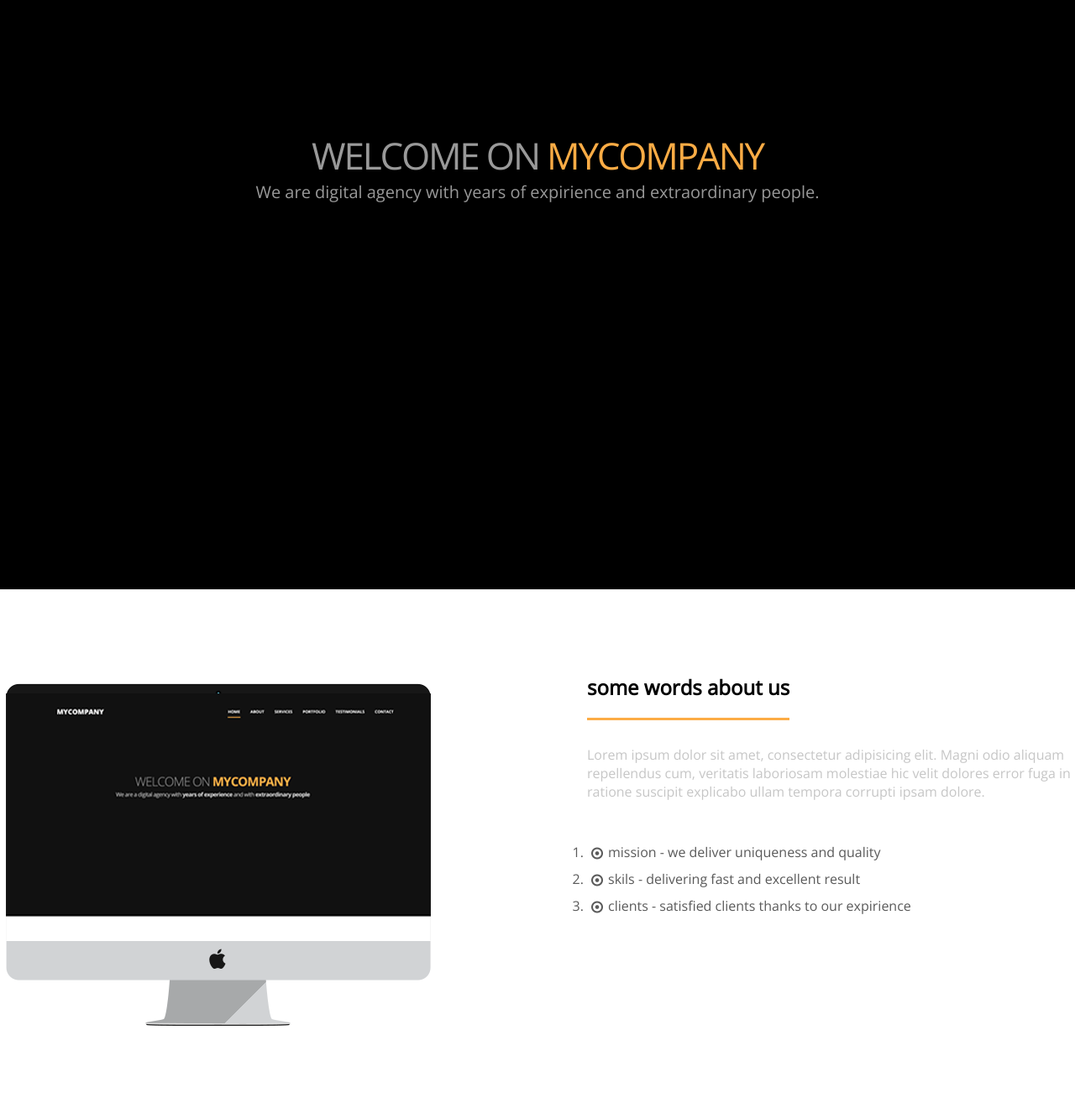
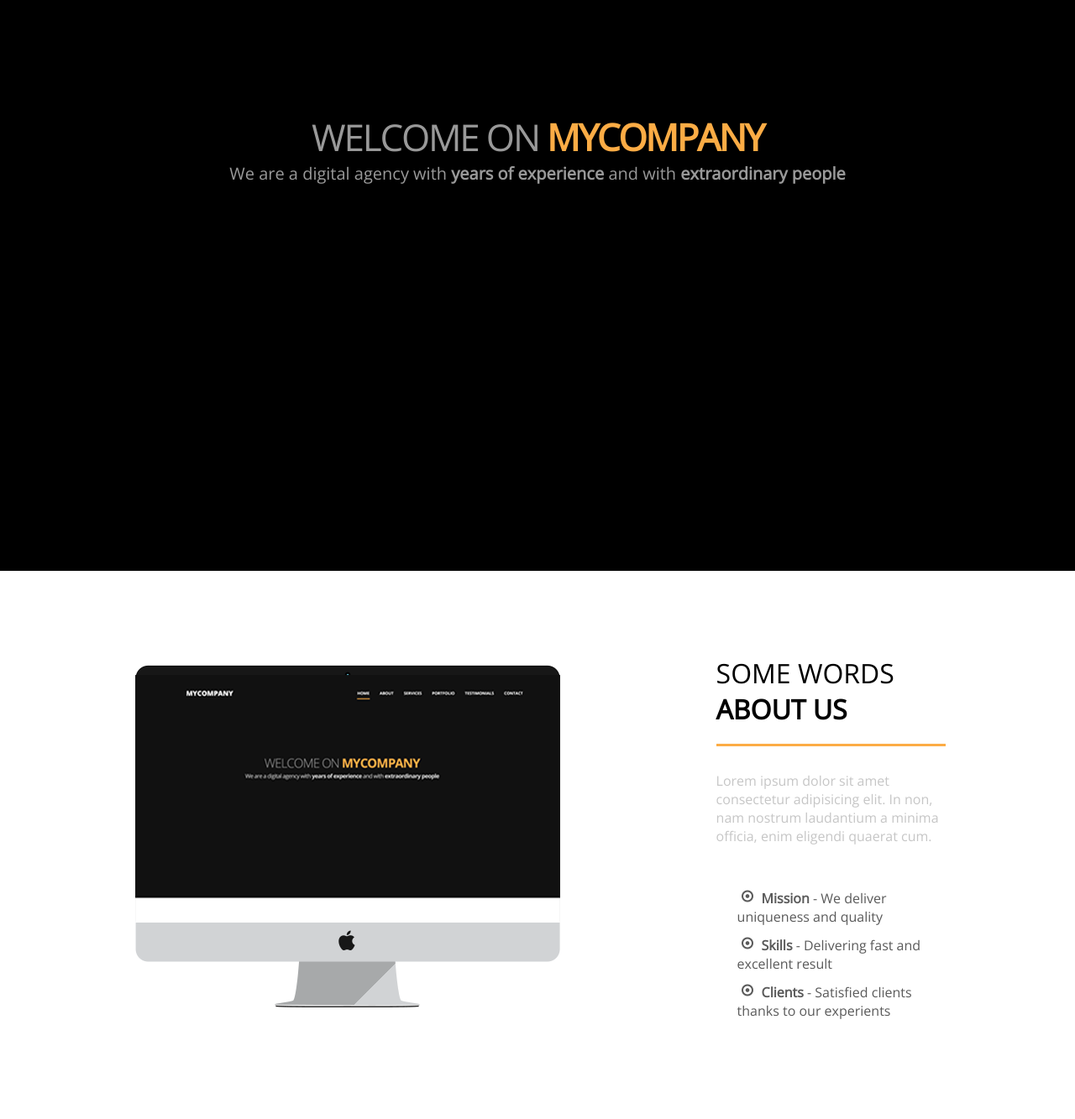
Before and after one commit to m1k1e/mycompany_site, a plain HTML site: page index.html in a window 1280 px wide. Shown: the part 160-1493 px from the top of the page at 84% size. Drawn offline with nearby package versions, Linux system fonts and the light colour scheme.

Commit message:
Fix files

```diff
--- a/index.html
+++ b/index.html
@@ -27,29 +27,6 @@
 	</nav>
 </header>
 <main>
-<<<<<<< HEAD
-		<div class="main_welcome">
-			<h1>WELCOME ON <span class="mycompany">MYCOMPANY</span></h1>
-			<p>We are digital agency with years of expirience and extraordinary people.</p>
-		</div>
-		<div class="wripper">
-			<div class="main_about">
-				<div class="about_left">
-					<img src="img/MacPC.png" alt="MacPC image">
-				</div>
-				<div class="about_right">
-					<h2>some words about us</h2>
-					<p>Lorem ipsum dolor sit amet, consectetur adipisicing elit. Magni odio aliquam repellendus cum, veritatis laboriosam molestiae hic velit dolores error fuga in ratione suscipit explicabo ullam tempora corrupti ipsam dolore.</p>
-					<ol>
-						<li>mission - we deliver uniqueness and quality</li>
-						<li>skils - delivering fast and excellent result</li>
-						<li>clients - satisfied clients thanks to our expirience</li>
-					</ol>
-				</div>
-			</div>
-		</div>
-	</main>
-=======
 	<div class="main_welcome">
 		<h1>WELCOME ON <span class="mycompany text_bold">MYCOMPANY</span></h1>
 		<p>We are a digital agency with <span class="text_bold">years of experience</span> and with <span class="text_bold">extraordinary people</span></p>
@@ -71,8 +48,6 @@
 		</div>
 	</div>
 </main>
->>>>>>> 259169f256d429d698ba67e6e3ca9adc638edd90
-
 
 <script type="text/javascript" src="script.js"></script>
 </body>
--- a/styles.css
+++ b/styles.css
@@ -26,11 +26,8 @@ header {
 
 nav {
 	margin-top: 54px;
-<<<<<<< HEAD
 	margin-left: 25%;
-=======
-	margin-left: 15%;
->>>>>>> 259169f256d429d698ba67e6e3ca9adc638edd90
+
 }
 
 .topnav a{
@@ -48,71 +45,6 @@ nav {
 .topnav a.icon {
 	display: none;
 }
-
-main {
-	display: flex;
-	flex-direction: column;
-	width: 100%;
-}
-
-main .main_welcome {
-	background: #000;
-	text-align: center;
-	padding: 100px 0 410px 0;
-}
-
-main .main_welcome h1 {
-	color: #999;
-	font-size: 44px;
-}
-
-main .main_welcome p {
-	color: #999;
-	font-size: 20px;
-}
-
-.mycompany {
-	color: #fcac45;
-}
-
-.wrapper {
-	width:76%;
-	margin: 0 auto;
-}
-
-main .main_about {
-	display: flex;
-	padding: 100px 0 100px o;
-}
-
-.about_right {
-	margin-left: 175px;
-}
-
-.about_right h2 {
-	display: inline-block;
-	border-bottom: 3px solid #fcac45;
-	padding-bottom: 20px;
-}
-
-.about_right p {
-	margin: 30px 0 50px 0;
-	color: 6c6c6c;
-}
-
-.about_right li {
-	background: url(img/mark.png) 0px no-repeat;
-	padding-left: 25px;
-	margin-top: 10px;
-}
-
-.about_left {
-
-}
-
-
-
-
 
 main {
 	display: flex;
```
Also changed, not shown: img/mac.png (renamed from img/MacPC.png).
